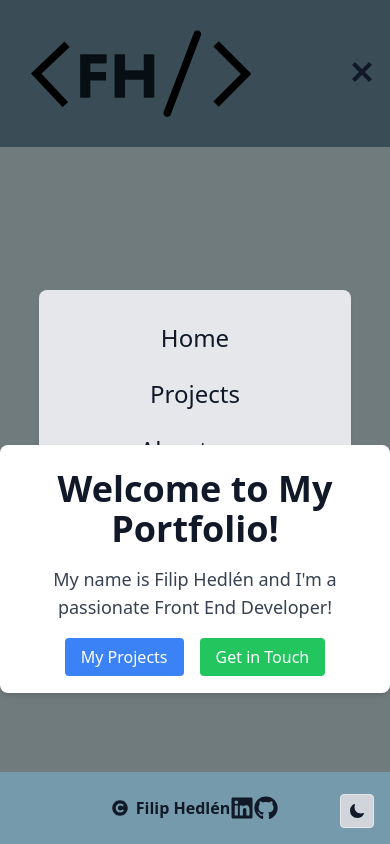
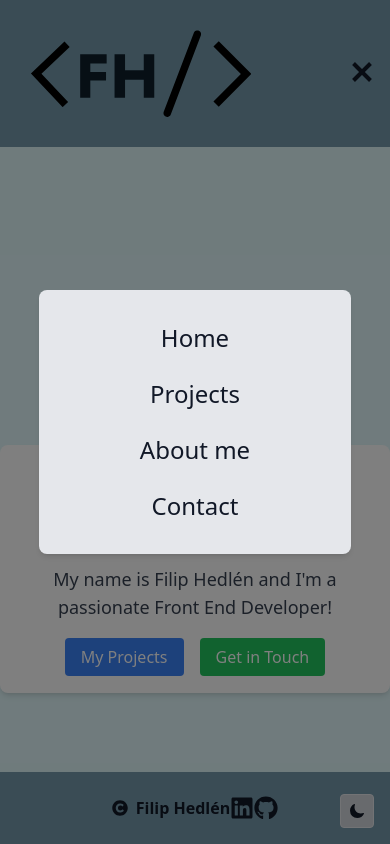
Before and after one commit to FilipHedlen/Portfolio-new, a React (Vite) app in the folder Portfolio-new/: page / in a window 390 px wide. Both pictures are taken after a click on the button 362 px from the left and 73 px from the top of the page. Shown: the top 844 px of the page. Built offline with nearby package versions, Linux system fonts and the light colour scheme.

Commit message:
Small change to z-index on nav menu

```diff
--- a/Portfolio-new/src/components/Menu/Mobile/MobileNav.tsx
+++ b/Portfolio-new/src/components/Menu/Mobile/MobileNav.tsx
@@ -27,7 +27,7 @@
         </button>
       </div>
       {isOpen && (
-        <div className="fixed top-0 left-0 w-full h-full flex flex-col justify-center items-center bg-black bg-opacity-50">
+        <div className="fixed top-0 left-0 w-full h-full flex flex-col justify-center items-center bg-black bg-opacity-50 z-50">
           <div className="bg-gray-200 dark:bg-gray-800 w-[80%] max-w-md rounded-lg shadow-md opacity-100 animate-fade-in-left p-8">
             <ul className="flex flex-col items-center space-y-6 font-poppins text-2xl text-gray-900 dark:text-gray-100">
               <li>
```
